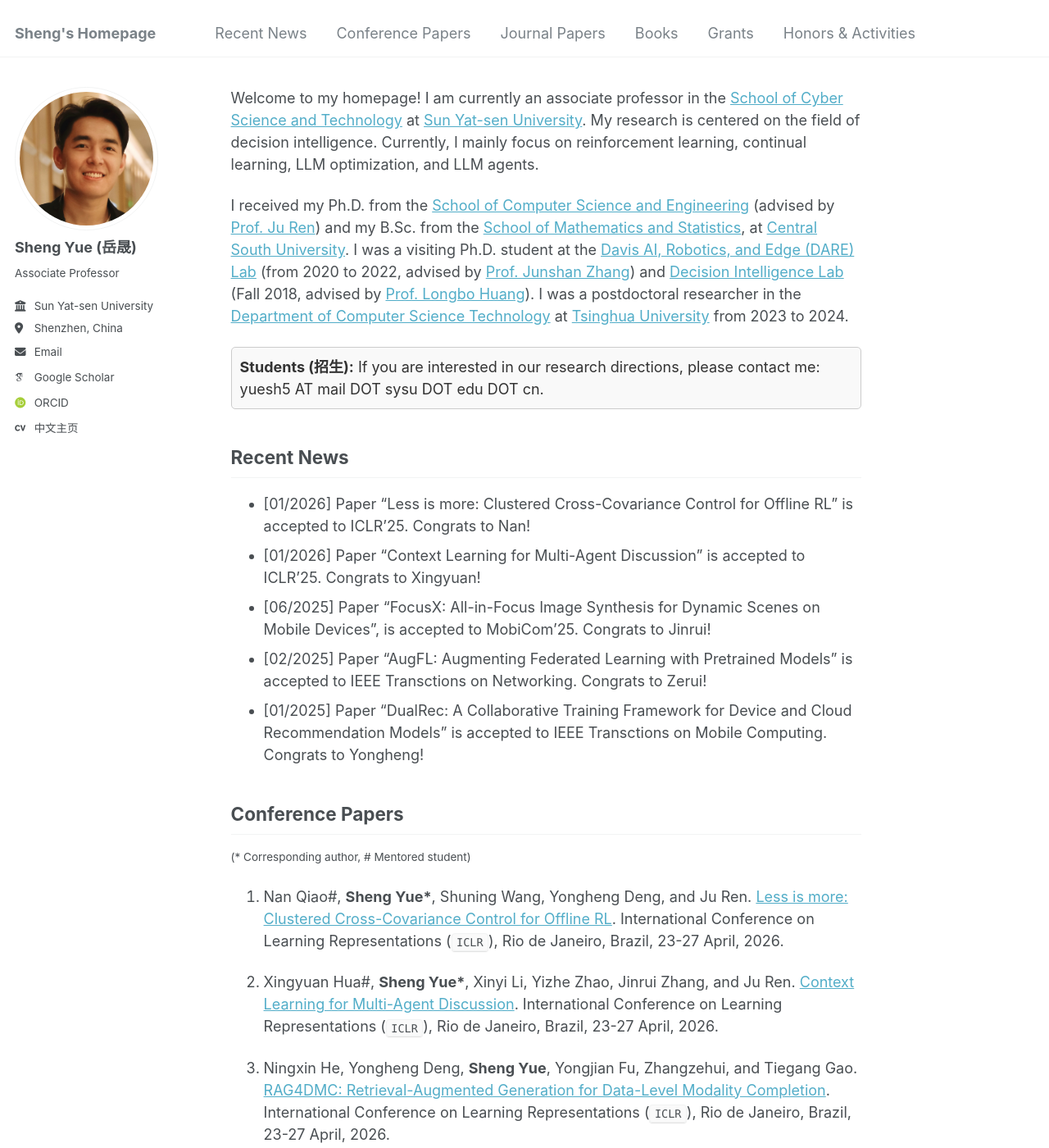
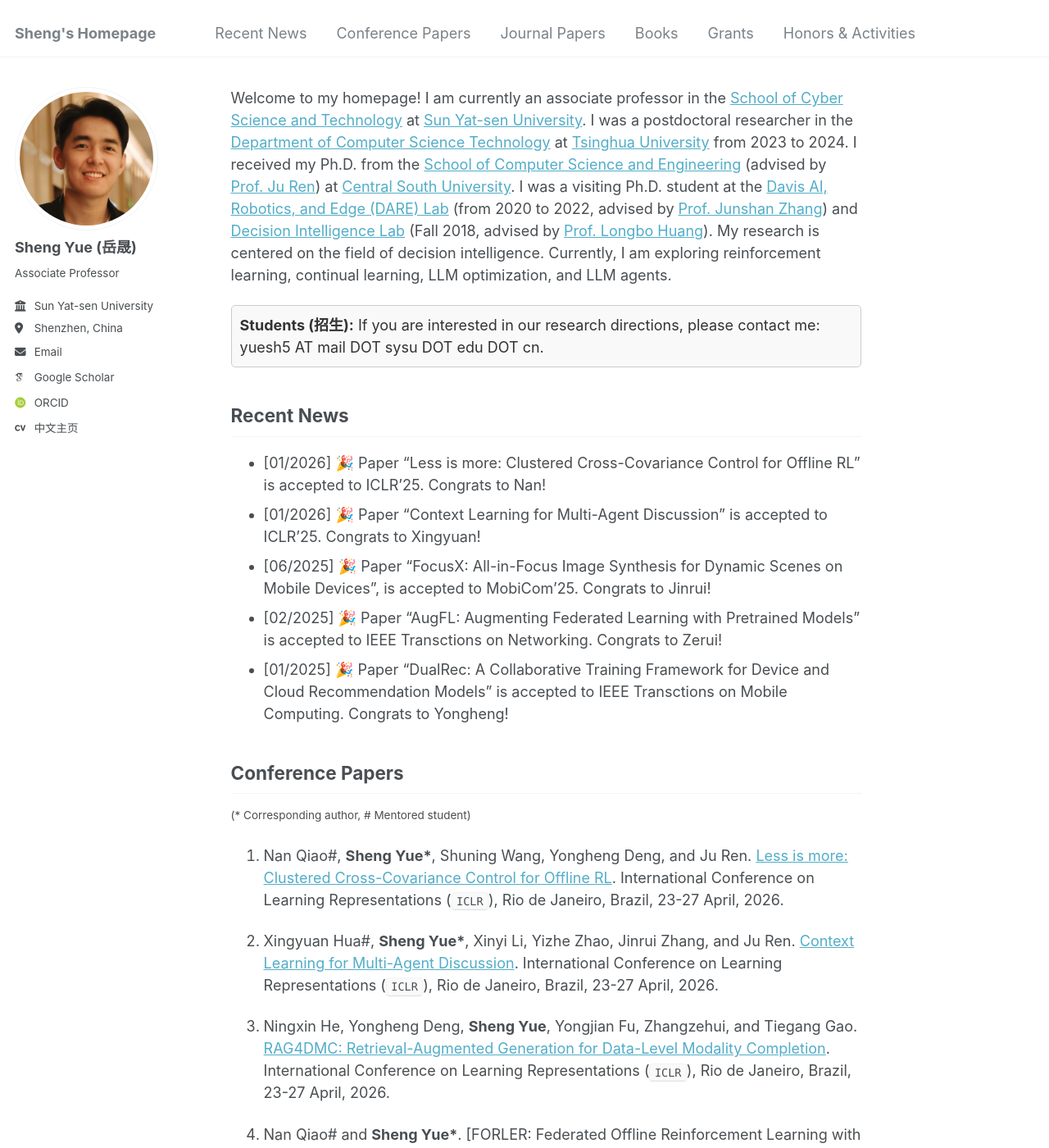
Before and after one commit to shaunyue/shaunyue.github.io, a Jekyll site: the page built from _pages/about.md, in a window 1280 px wide and 1400 px high. Shown: the whole window at 82% size. Built offline with Jekyll 4.4.1, drawn with Linux system fonts in a browser that asks for light colours; some web fonts are replaced.

Commit message:
Update information

```diff
--- a/_pages/about.md
+++ b/_pages/about.md
@@ -7,9 +7,7 @@
   - /about.html
 ---
 
-Welcome to my homepage! I am currently an associate professor in the [School of Cyber Science and Technology](https://scst.sysu.edu.cn) at [Sun Yat-sen University](https://www.sysu.edu.cn). My research is centered on the field of decision intelligence. Currently, I mainly focus on reinforcement learning, continual learning, LLM optimization, and LLM agents.
-
-I received my Ph.D. from the [School of Computer Science and Engineering](https://cse.csu.edu.cn/) (advised by [Prof. Ju Ren](https://juren1987.github.io/)) and my B.Sc. from the [School of Mathematics and Statistics](https://math.csu.edu.cn/), at [Central South University](https://www.csu.edu.cn). I was a visiting Ph.D. student at the [Davis AI, Robotics, and Edge (DARE) Lab](https://faculty.engineering.ucdavis.edu/jzhang/research-group/) (from 2020 to 2022, advised by [Prof. Junshan Zhang](https://faculty.engineering.ucdavis.edu/jzhang/)) and [Decision Intelligence Lab](https://people.iiis.tsinghua.edu.cn/~dilab/index.html) (Fall 2018, advised by [Prof. Longbo Huang](http://people.iiis.tsinghua.edu.cn/~huang/index.html)). I was a postdoctoral researcher in the [Department of Computer Science Technology](https://www.cs.tsinghua.edu.cn/) at [Tsinghua University](https://www.tsinghua.edu.cn/) from 2023 to 2024.
+Welcome to my homepage! I am currently an associate professor in the [School of Cyber Science and Technology](https://scst.sysu.edu.cn) at [Sun Yat-sen University](https://www.sysu.edu.cn). I was a postdoctoral researcher in the [Department of Computer Science Technology](https://www.cs.tsinghua.edu.cn/) at [Tsinghua University](https://www.tsinghua.edu.cn/) from 2023 to 2024. I received my Ph.D. from the [School of Computer Science and Engineering](https://cse.csu.edu.cn/) (advised by [Prof. Ju Ren](https://juren1987.github.io/)) at [Central South University](https://www.csu.edu.cn). I was a visiting Ph.D. student at the [Davis AI, Robotics, and Edge (DARE) Lab](https://faculty.engineering.ucdavis.edu/jzhang/research-group/) (from 2020 to 2022, advised by [Prof. Junshan Zhang](https://faculty.engineering.ucdavis.edu/jzhang/)) and [Decision Intelligence Lab](https://people.iiis.tsinghua.edu.cn/~dilab/index.html) (Fall 2018, advised by [Prof. Longbo Huang](http://people.iiis.tsinghua.edu.cn/~huang/index.html)). My research is centered on the field of decision intelligence. Currently, I am exploring reinforcement learning, continual learning, LLM optimization, and LLM agents.
 
 <script>
 function toggleContent(id) {
@@ -35,11 +33,11 @@
 </div> -->
 
 ## Recent News
-- [01/2026] Paper "Less is more: Clustered Cross-Covariance Control for Offline RL" is accepted to ICLR'25. Congrats to Nan!
-- [01/2026] Paper "Context Learning for Multi-Agent Discussion" is accepted to ICLR'25. Congrats to Xingyuan!
-- [06/2025] Paper "FocusX: All-in-Focus Image Synthesis for Dynamic Scenes on Mobile Devices", is accepted to MobiCom'25. Congrats to Jinrui!
-- [02/2025] Paper "AugFL: Augmenting Federated Learning with Pretrained Models" is accepted to IEEE Transctions on Networking. Congrats to Zerui!
-- [01/2025] Paper "DualRec: A Collaborative Training Framework for Device and Cloud Recommendation Models" is accepted to IEEE Transctions on Mobile Computing. Congrats to Yongheng!
+- [01/2026] 🎉 Paper "Less is more: Clustered Cross-Covariance Control for Offline RL" is accepted to ICLR'25. Congrats to Nan!
+- [01/2026] 🎉 Paper "Context Learning for Multi-Agent Discussion" is accepted to ICLR'25. Congrats to Xingyuan!
+- [06/2025] 🎉 Paper "FocusX: All-in-Focus Image Synthesis for Dynamic Scenes on Mobile Devices", is accepted to MobiCom'25. Congrats to Jinrui!
+- [02/2025] 🎉 Paper "AugFL: Augmenting Federated Learning with Pretrained Models" is accepted to IEEE Transctions on Networking. Congrats to Zerui!
+- [01/2025] 🎉 Paper "DualRec: A Collaborative Training Framework for Device and Cloud Recommendation Models" is accepted to IEEE Transctions on Mobile Computing. Congrats to Yongheng!
 
 ## Conference Papers
 
```
